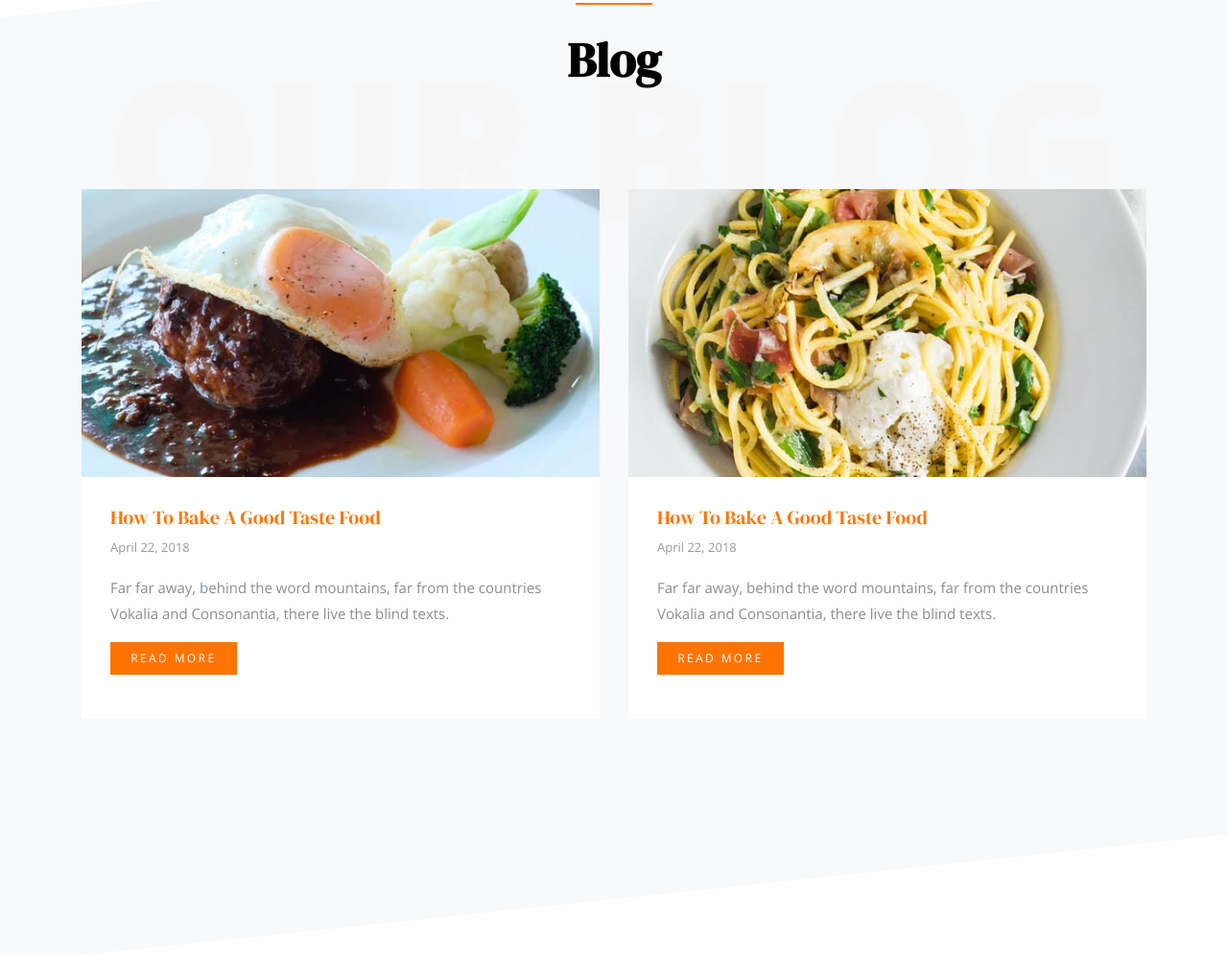
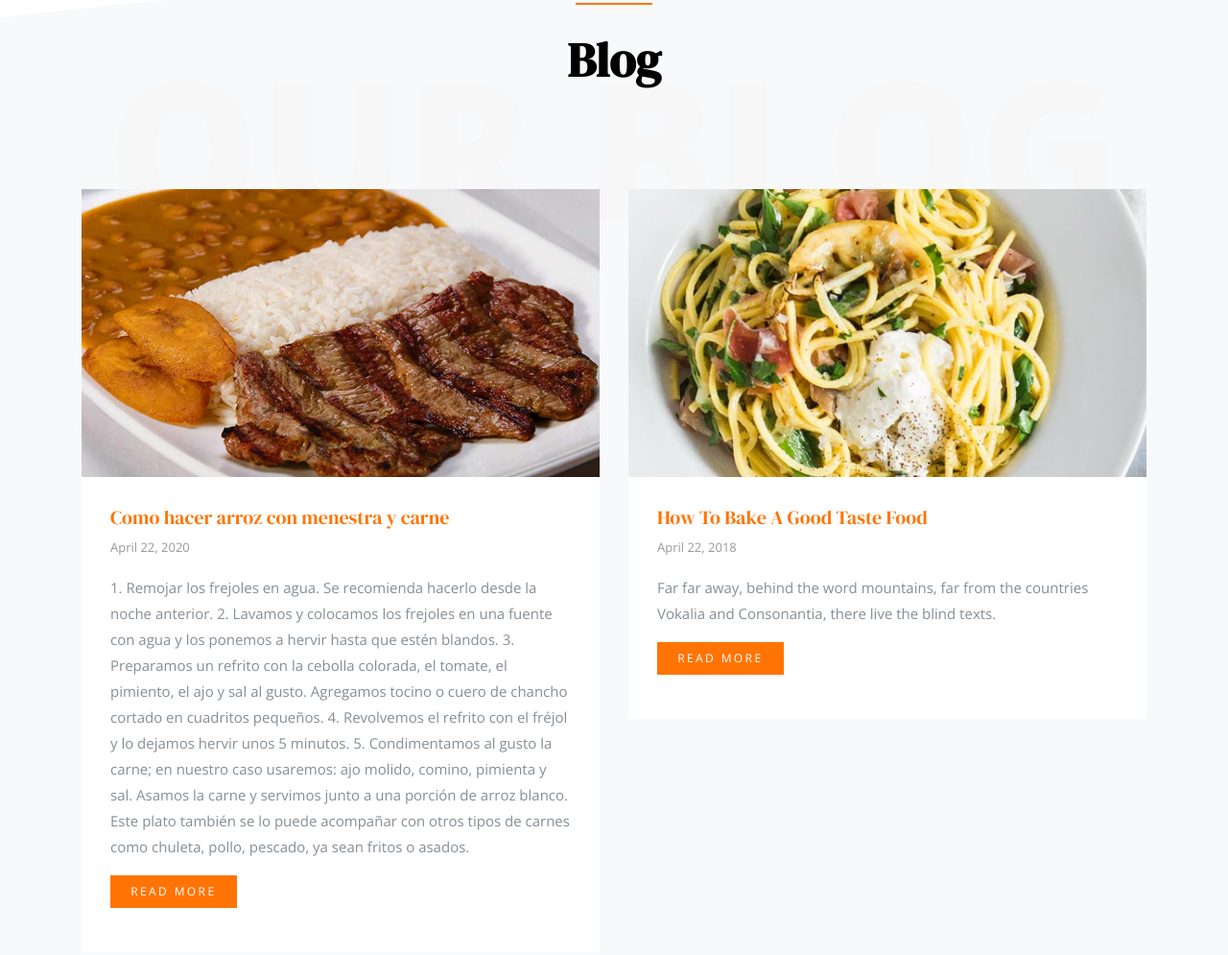
Before and after one commit to victorfrancoq/Restaurant-FRANQ, a plain HTML site: page index.html in a window 1280 px wide. Shown: the part 6486-7481 px from the top of the page at 96% size. Drawn offline with nearby package versions, Linux system fonts and the light colour scheme; files whose address does not match are found by name.

Commit message:
Update index.html

```diff
--- a/index.html
+++ b/index.html
@@ -393,13 +393,25 @@
         <div class="row">
           <div class="col-md-6" data-aos="fade-up" data-aos-delay="100">
             <div class="blog d-block">
-              <a class="bg-image d-block" href="single.html" style="background-image: url('img/dishes_1.jpg');"></a>
+              <a class="bg-image d-block" href="single.html" style="background-image: url('img/plato_9.jpg');"></a>
               <div class="text">
-                <h3><a href="single.html">How To Bake A Good Taste Food</a></h3>
+                <h3><a href="single.html">Como hacer arroz con menestra y carne </a></h3>
                 <p class="sched-time">
-                  <span> April 22, 2018</span> <br>
+                  <span> April 22, 2020</span> <br>
                 </p>
-                <p>Far far away, behind the word mountains, far from the countries Vokalia and Consonantia, there live the blind texts.</p>
+                <p>1. Remojar los frejoles en agua. Se recomienda hacerlo desde la noche anterior.
+
+2. Lavamos y colocamos los frejoles en una fuente con agua y los ponemos a hervir hasta que estén blandos.
+
+3. Preparamos un refrito con la cebolla colorada, el tomate, el pimiento, el ajo y sal al gusto. Agregamos tocino o cuero de chancho cortado en cuadritos pequeños.
+
+4. Revolvemos el refrito con el fréjol y lo dejamos hervir unos 5 minutos.
+
+5. Condimentamos al gusto la carne; en nuestro caso usaremos: ajo molido, comino, pimienta y sal. Asamos la carne y servimos junto a una porción de arroz blanco.
+
+
+
+Este plato también se lo puede acompañar con otros tipos de carnes como chuleta, pollo, pescado, ya sean fritos o asados.</p>
 
                 <p><a href="#" class="btn btn-primary btn-sm">Read More</a></p>
 
```
